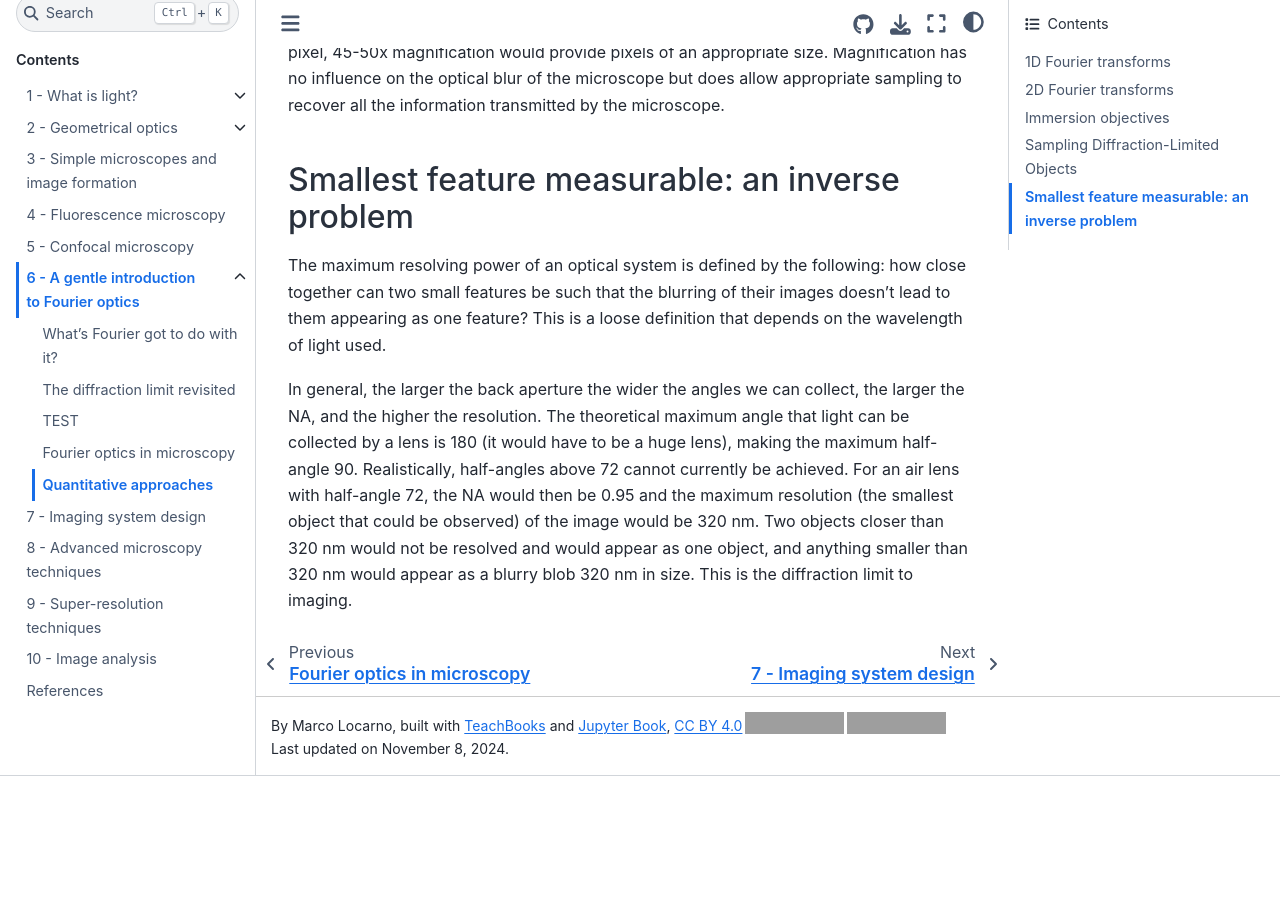
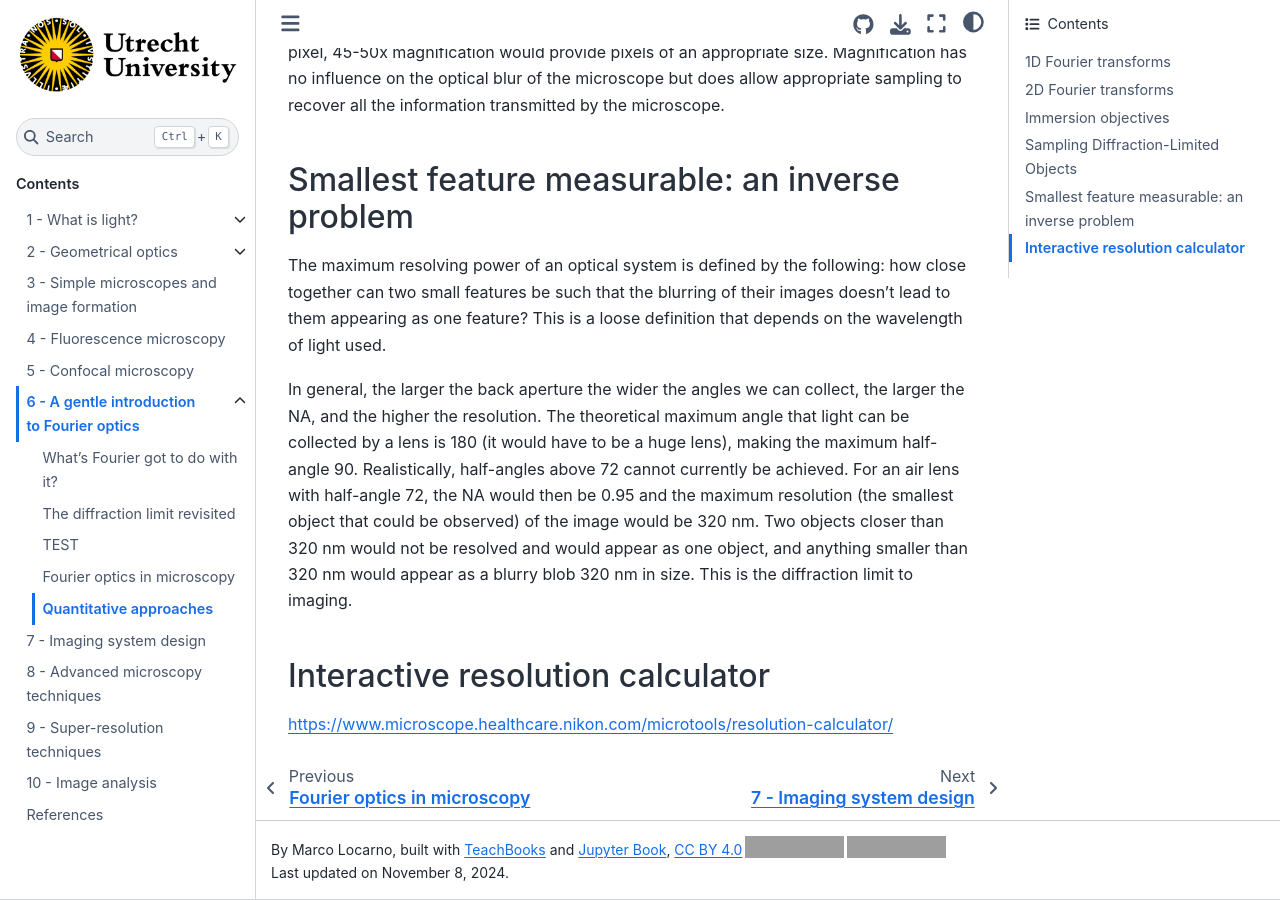
Before and after one commit to MarcoLoc95/ALMB, a Jupyter Book: the page built from book/some_content/chap6_4.md, in a window 1280 px wide and 900 px high, scrolled down 1997 px. Built offline with Jupyter Book 1.0.4 settings and Sphinx 7.4.7 and the Sphinx Book theme 1.1.4, drawn with Linux system fonts in a browser that asks for light colours; pages that are not in the unit, such as notebooks, are missing from menus; comment, search, counter and statistics services are not loaded; before the commit the page ends 2773 px from its top, so only the background shows below that; grey boxes are pictures that could not be loaded.

Commit message:
Update chap6_4.md

```diff
--- a/book/some_content/chap6_4.md
+++ b/book/some_content/chap6_4.md
@@ -41,3 +41,8 @@
 The maximum resolving power of an optical system is defined by the following: how close together can two small features be such that the blurring of their images doesn't lead to them appearing as one feature? This is a loose definition that depends on the wavelength of light used.
 
 In general, the larger the back aperture the wider the angles we can collect, the larger the NA, and the higher the resolution. The theoretical maximum angle that light can be collected by a lens is 180 (it would have to be a huge lens), making the maximum half-angle 90. Realistically, half-angles above 72 cannot currently be achieved. For an air lens with half-angle 72, the NA would then be 0.95 and the maximum resolution (the smallest object that could be observed) of the image would be 320 nm. Two objects closer than 320 nm would not be resolved and would appear as one object, and anything smaller than 320 nm would appear as a blurry blob 320 nm in size. This is the diffraction limit to imaging.
+
+
+Interactive resolution calculator
+---
+https://www.microscope.healthcare.nikon.com/microtools/resolution-calculator/
```
